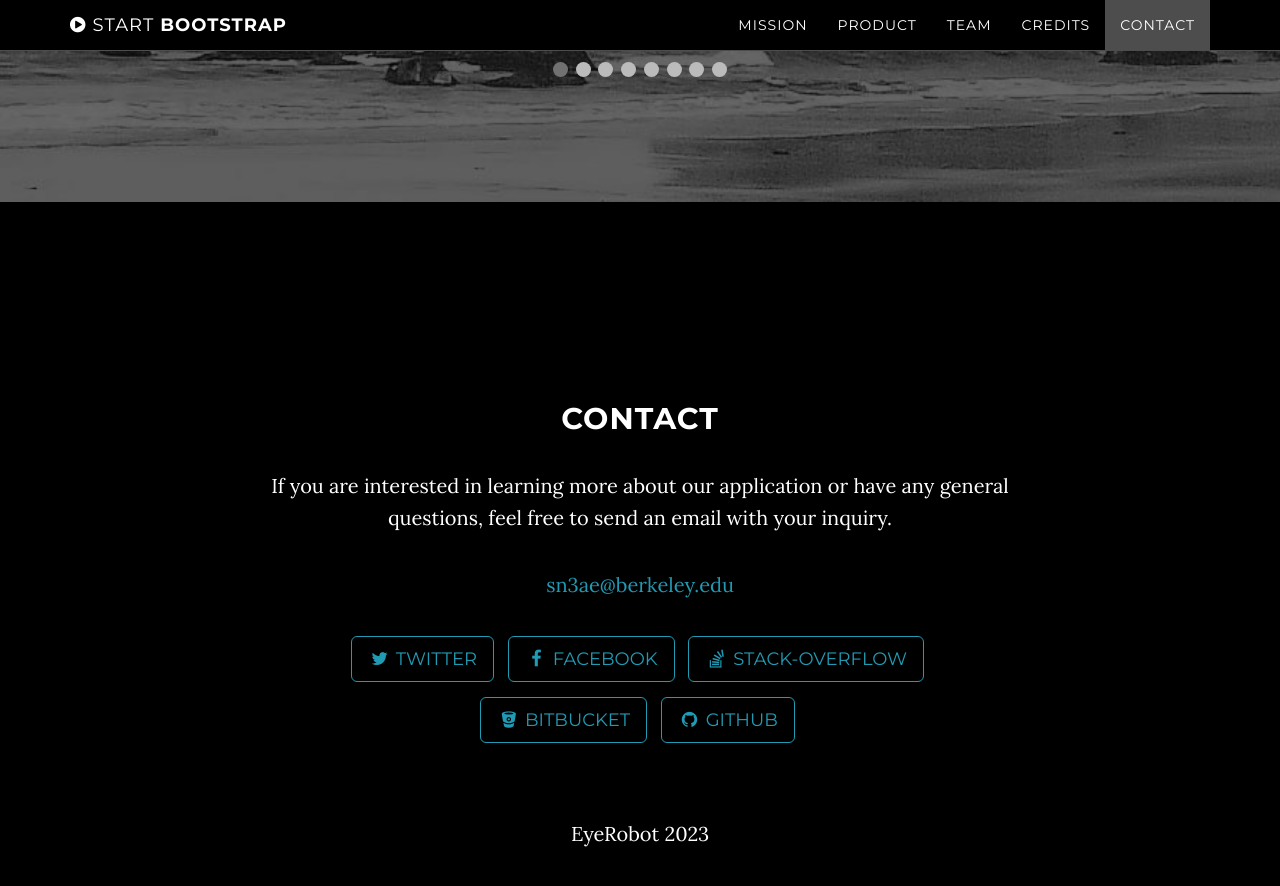
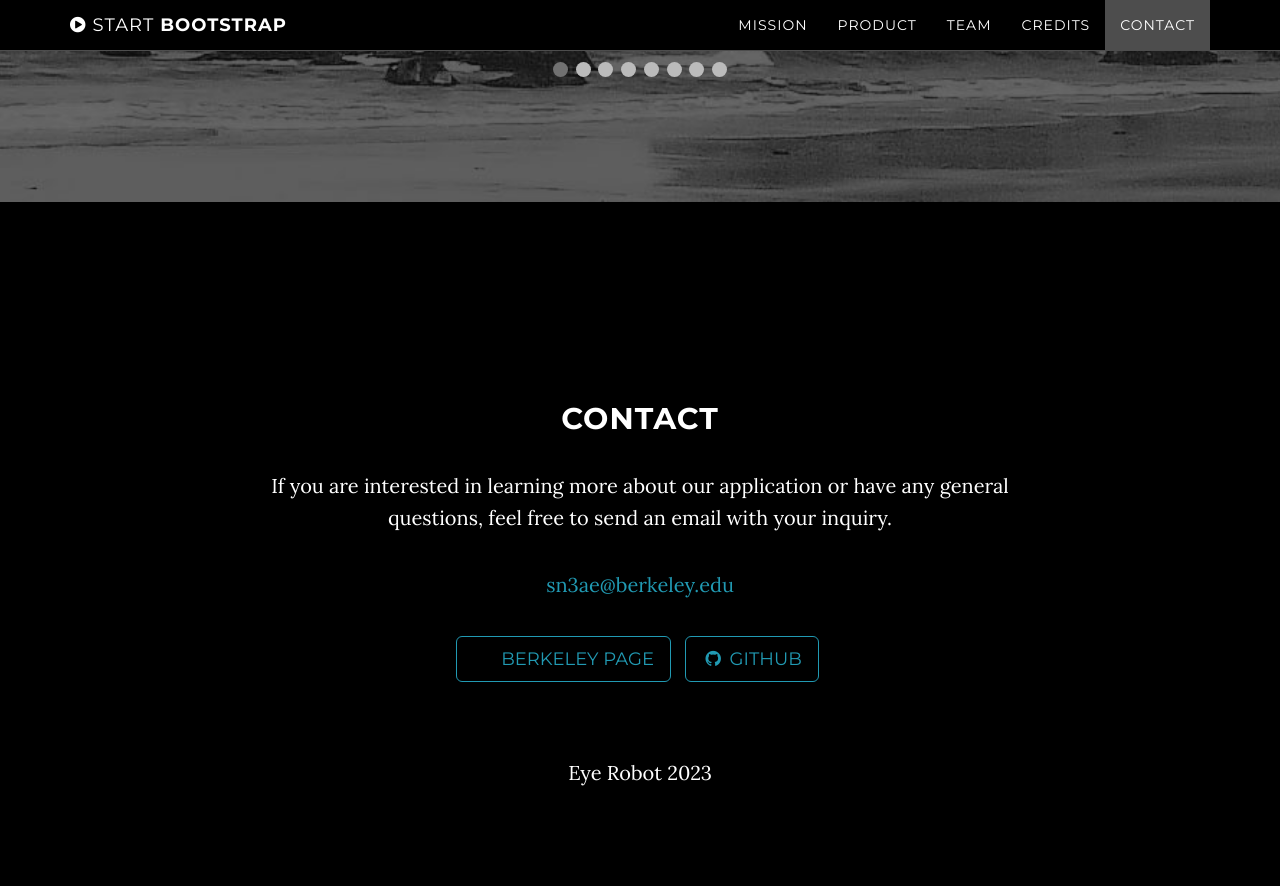
Before and after one commit to snarain677/agency-capstone-website, a Jekyll site: the page built from index.html, in a window 1280 px wide and 900 px high, scrolled down 3798 px. Shown: the top 886 px of the window. Built offline with Jekyll 4.4.1, drawn with Linux system fonts in a browser that asks for light colours; after the commit the page ends 4637 px from its top, so only the background shows below that.

Commit message:
Updated footer, removed additional social media buttons

```diff
--- a/_config.yml
+++ b/_config.yml
@@ -10,18 +10,12 @@ color:
   links: '#219ab3'
 
 # Footer settings
-footer: EyeRobot
+footer: Eye Robot
 
 # Social networks usernames (many more available: google-plus, flickr, dribbble, pinterest, instagram, tumblr, linkedin, etc.)
 social:
-  - title: twitter
+  - title: berkeley page
     url: https://twitter.com/SBootstrap
-  - title: facebook
-    url:
-  - title: stack-overflow
-    url: http://stackoverflow.com/questions/tagged/jekyll
-  - title: bitbucket
-    url: http://bitbucket.org/jekyll
   - title: github
     url: https://github.com/IronSummitMedia/startbootstrap
 
```
